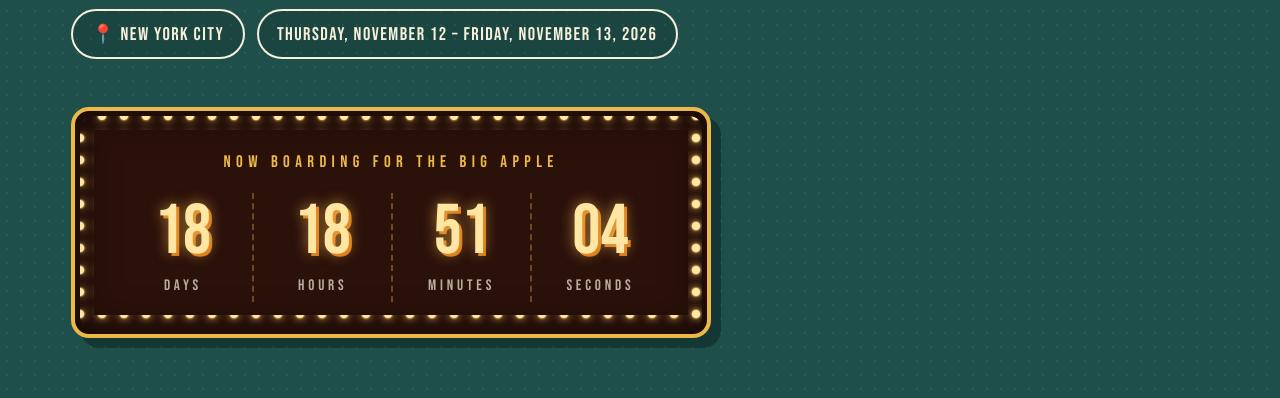
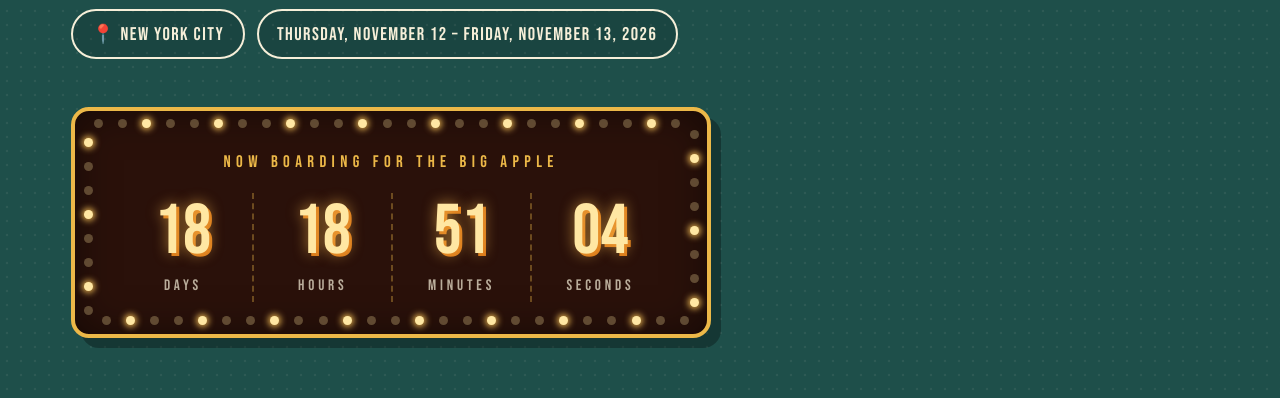
Before and after one commit to dbr6cfwzvg-wq/wme, a plain HTML site: page index.html in a window 1280 px wide. Shown: the part 2117-2515 px from the top of the page. Drawn offline with Linux system fonts and the light colour scheme; animation ran at ten frames a second.

Commit message:
Add files via upload

```diff
--- a/script.js
+++ b/script.js
@@ -265,6 +265,58 @@
     leaderNum.textContent = leaderN;
   });
 
+  /* ---------- Marquee sign bulbs ---------- */
+  // Evenly space whole bulbs around a rounded rectangle just inside the sign's border.
+  const sign = document.querySelector('.sign');
+  const bulbBox = sign && sign.querySelector('.sign__bulbs');
+
+  function layoutBulbs() {
+    const inset = 13, r = 10, gap = 24;
+    const W = sign.clientWidth - inset * 2;
+    const H = sign.clientHeight - inset * 2;
+    if (W <= 2 * r || H <= 2 * r) return;
+
+    const sx = W - 2 * r, sy = H - 2 * r, arc = Math.PI * r / 2;
+    // perimeter walked clockwise from the top-left, after the corner
+    const segs = [
+      { len: sx,  at: t => [inset + r + t, inset] },
+      { len: arc, at: t => corner(inset + W - r, inset + r, -90, t) },
+      { len: sy,  at: t => [inset + W, inset + r + t] },
+      { len: arc, at: t => corner(inset + W - r, inset + H - r, 0, t) },
+      { len: sx,  at: t => [inset + W - r - t, inset + H] },
+      { len: arc, at: t => corner(inset + r, inset + H - r, 90, t) },
+      { len: sy,  at: t => [inset, inset + H - r - t] },
+      { len: arc, at: t => corner(inset + r, inset + r, 180, t) },
+    ];
+    function corner(cx, cy, startDeg, t) {
+      const a = (startDeg * Math.PI) / 180 + t / r;
+      return [cx + r * Math.cos(a), cy + r * Math.sin(a)];
+    }
+
+    const total = segs.reduce((s, g) => s + g.len, 0);
+    const n = Math.max(12, Math.round(total / gap / 3) * 3); // multiple of 3 keeps the chase seamless
+    const step = total / n;
+
+    const frag = document.createDocumentFragment();
+    for (let i = 0; i < n; i++) {
+      let d = i * step, k = 0;
+      while (d > segs[k].len && k < segs.length - 1) d -= segs[k++].len;
+      const [x, y] = segs[k].at(d);
+      const b = document.createElement('i');
+      b.className = 'bulb';
+      b.style.left = x.toFixed(1) + 'px';
+      b.style.top = y.toFixed(1) + 'px';
+      b.style.setProperty('--k', i % 3);
+      frag.appendChild(b);
+    }
+    bulbBox.replaceChildren(frag);
+  }
+
+  if (bulbBox) {
+    layoutBulbs();
+    if ('ResizeObserver' in window) new ResizeObserver(layoutBulbs).observe(sign);
+  }
+
   /* ---------- Init ---------- */
   document.getElementById('year').textContent = new Date().getFullYear();
 
--- a/styles.css
+++ b/styles.css
@@ -638,22 +638,32 @@ body.menu-open .burger span:nth-child(2) { top: 19px; transform: rotate(-45deg);
   border-radius: 18px;
   box-shadow: 10px 10px 0 rgba(0, 0, 0, .3), inset 0 0 40px rgba(0, 0, 0, .5);
 }
+/* bulbs are placed evenly around the border by script.js, so none get clipped */
 .sign__bulbs {
   position: absolute;
-  inset: 5px;
-  padding: 14px;
-  border-radius: 12px;
-  background: radial-gradient(circle, var(--bulb) 0 3.6px, rgba(255, 207, 106, .35) 4.6px, transparent 6px) 0 0 / 22px 22px;
-  -webkit-mask: linear-gradient(#000 0 0) content-box, linear-gradient(#000 0 0);
-  -webkit-mask-composite: xor;
-  mask: linear-gradient(#000 0 0) content-box exclude, linear-gradient(#000 0 0);
-  filter: drop-shadow(0 0 4px rgba(255, 207, 106, .9));
-  animation: chase .7s steps(1) infinite;
+  inset: 0;
   pointer-events: none;
 }
-@keyframes chase {
-  0%   { background-position: 0 0; }
-  50%  { background-position: 11px 11px; }
+.bulb {
+  position: absolute;
+  width: 9px;
+  height: 9px;
+  margin: -4.5px 0 0 -4.5px;
+  border-radius: 50%;
+  background: rgba(255, 231, 163, .28);
+  animation: bulb .9s steps(1) infinite;
+  animation-delay: calc(var(--k) * -.3s);
+}
+/* each bulb is lit for one third of the cycle, offset by its position: a chasing marquee */
+@keyframes bulb {
+  0% {
+    background: var(--bulb);
+    box-shadow: 0 0 6px 2px rgba(255, 200, 90, .85);
+  }
+  33.34%, 100% {
+    background: rgba(255, 231, 163, .28);
+    box-shadow: none;
+  }
 }
 .sign__label {
   margin: 0 0 1rem;
@@ -1073,4 +1083,5 @@ body.menu-open .header__bg { opacity: 0; }
     transition-delay: 0s !important;
   }
   .grain { display: none; }
+  .bulb { background: var(--bulb); box-shadow: 0 0 6px 2px rgba(255, 200, 90, .85); }
 }
```
